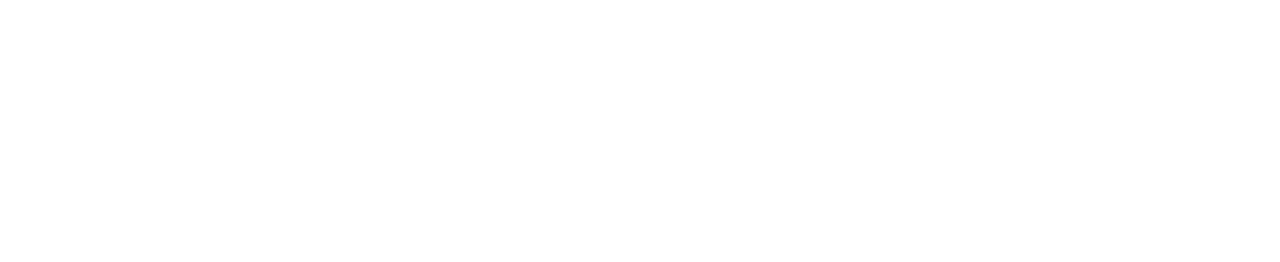
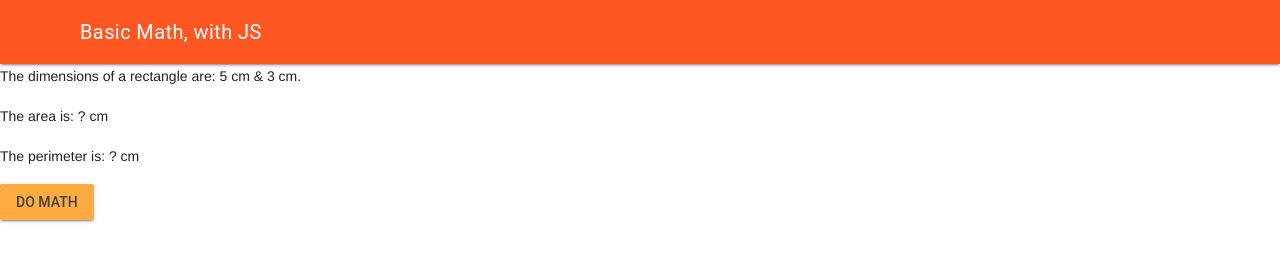
Before and after one commit to KaitlynIp64/ICS2O-Unit-2-02-HTML, a plain HTML site: page index.html in a window 1280 px wide. Drawn offline with nearby package versions, Linux system fonts and the light colour scheme.

Commit message:
Added lots of code

```diff
--- a/index.html
+++ b/index.html
@@ -3,7 +3,7 @@
 <html lang="en-ca">
   <head>
     <meta charset="utf-8">
-    <meta name="description" content="My First webpage, with Javascript">
+    <meta name="description" content="Basic Math, with JS">
     <meta name="keywords" content="mths, ics2o">
     <meta name="author" content="Kaitlyn Ip">
     <meta name="viewport" content="width=device-width, initial-scale=1.0">
@@ -13,5 +13,31 @@
     <link rel="manifest" href="./site/webmanifest">
     <link rel="stylesheet" href="https://fonts.googleapis.com/icon?family=Material+Icons">
      <link rel="stylesheet" href="https://code.getmdl.io/1.3.0/material.deep_orange-orange.min.css" />
-    <title>My First webpage, with Javascript</title>
+    <title>Basic Math, with JS</title>
   </head>
+  <body>
+    <script defer src="https://code.getmdl.io/1.3.0/material.min.js"></script>
+    <script src="./js/script.js"></script>
+    <div class = "mdl-layout mdl-js-layout mdl-layout--fixed-header">
+      <header class = "mdl-layout__header">
+        <div class = "mdl-layout__header-row">
+          <span class = "mdl-layout-title">Basic Math, with JS</span>
+        </div>
+      </header>
+      <main class = "mdl-layout__content">
+        <!-- basic text -->
+      <div id="multiply-math">
+        <p>The dimensions of a rectangle are: 5 cm & 3 cm.</p>
+        <p>The area is: ? cm</p>
+      </div>
+      <div id="add-math">
+        <p>The perimeter is: ? cm</p>
+      </div>
+      <!-- Raised button with ripple -->
+        <button class="mdl-button mdl-js-button mdl-button--raised mdl-js-ripple-effect mdl-button--accent" onclick="doMathClicked()">
+          Do math
+        </button>
+      </main>
+    </div>
+  </body>
+</html>
--- /dev/null
+++ b/style.css
@@ -0,0 +1,17 @@
+/* Created by: Kaitlyn Ip
+* Created on: Mar 2022
+* This file contains the CSS for index.html
+*/
+
+.mdl-layout__content {
+  padding-left: 15pt;
+  padding-right: 15pt;
+  padding-top: 15pt;
+}
+
+p {
+  color: black;
+  font-family: Helvetica, Arial, sans-serif;
+  font-size: 1.5rem;
+  padding-top: 5pt;
+}
```
Also changed, not shown: css/js/script.js (added, +13 -0 lines).
